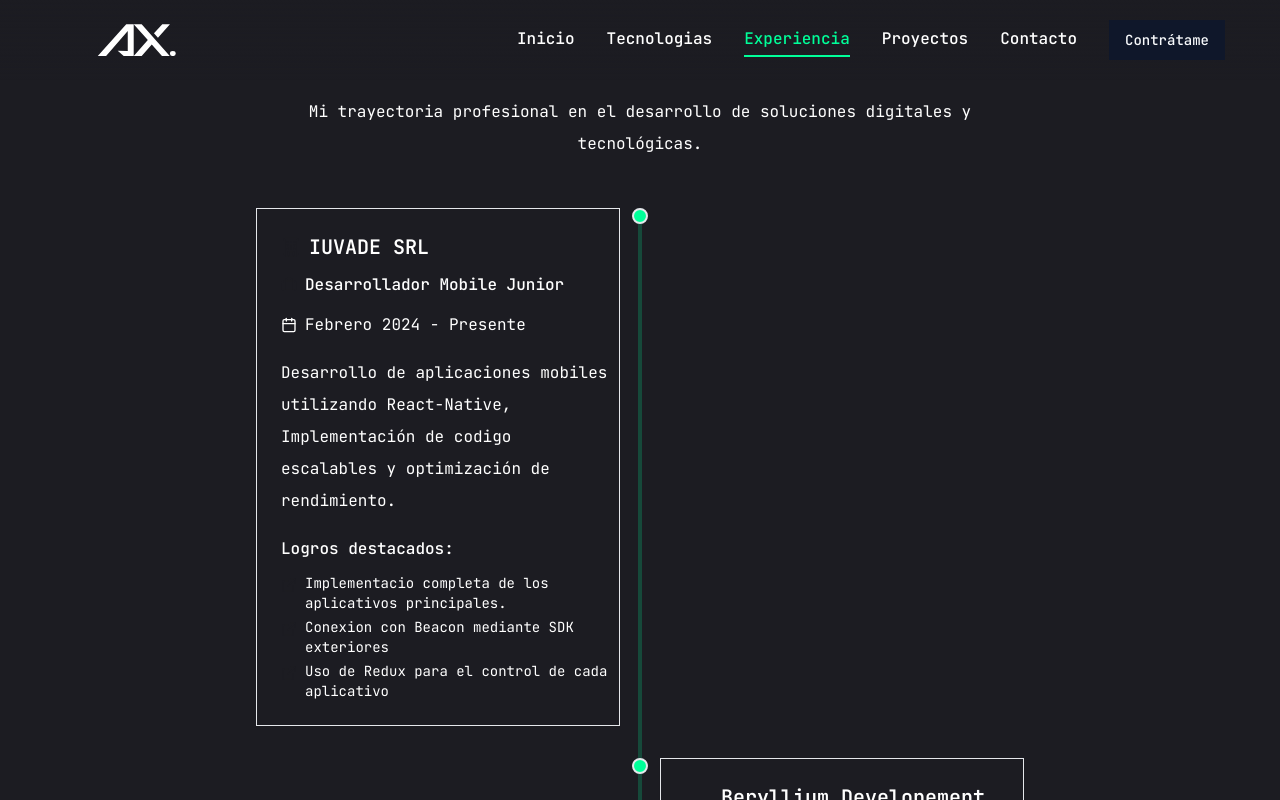
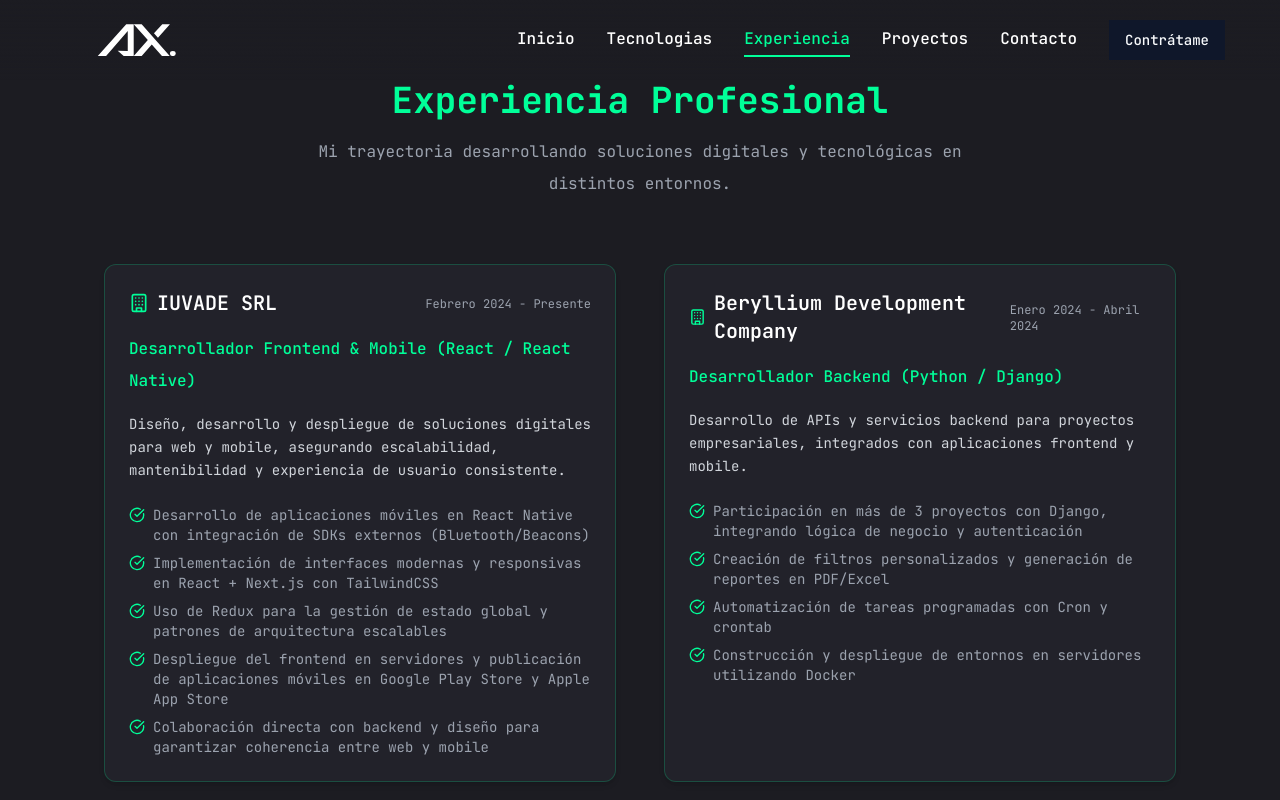
Before and after one commit to AlexChaco/portfolio, a Next.js app: page /experience in a window 1280 px wide. Shown: the top 800 px of the page. Built offline with nearby package versions, Linux system fonts and the light colour scheme.

Commit message:
updated experience and tecnologias

```diff
--- a/src/app/experience/page.tsx
+++ b/src/app/experience/page.tsx
@@ -1,123 +1,112 @@
 "use client";
 import { motion } from "framer-motion";
-import { Briefcase, Calendar, Building, ExternalLink } from "lucide-react";
+import { Briefcase, Calendar, Building, CheckCircle } from "lucide-react";
 
-// Datos de experiencia laboral separados para fácil modificación
 const experienceData = [
   {
     company: "IUVADE SRL",
-    position: "Desarrollador Mobile Junior",
+    position: "Desarrollador Frontend & Mobile (React / React Native)",
     period: "Febrero 2024 - Presente",
     description:
-      "Desarrollo de aplicaciones mobiles utilizando React-Native, Implementación de codigo escalables y optimización de rendimiento. ",
+      "Diseño, desarrollo y despliegue de soluciones digitales para web y mobile, asegurando escalabilidad, mantenibilidad y experiencia de usuario consistente.",
     achievements: [
-      "Implementacio completa de los aplicativos principales.",
-      "Conexion con Beacon mediante SDK exteriores",
-      "Uso de Redux para el control de cada aplicativo",
+      "Desarrollo de aplicaciones móviles en React Native con integración de SDKs externos (Bluetooth/Beacons)",
+      "Implementación de interfaces modernas y responsivas en React + Next.js con TailwindCSS",
+      "Uso de Redux para la gestión de estado global y patrones de arquitectura escalables",
+      "Despliegue del frontend en servidores y publicación de aplicaciones móviles en Google Play Store y Apple App Store",
+      "Colaboración directa con backend y diseño para garantizar coherencia entre web y mobile",
     ],
   },
   {
-    company: "Beryllium Developement Company",
-    position: "Desarrollador Backend",
+    company: "Beryllium Development Company",
+    position: "Desarrollador Backend (Python / Django)",
     period: "Enero 2024 - Abril 2024",
     description:
-      "Desarrollo de APIS de diversos proyectos para posteriormente son usando pro el frontend.",
+      "Desarrollo de APIs y servicios backend para proyectos empresariales, integrados con aplicaciones frontend y mobile.",
     achievements: [
-      "Paticipacion en +3 proyectos realizados en PYTHON/DJANGO",
-      "Creación de filtros, reportes(pdf, excel)",
-      "Utilizacion de Cron y crontab",
+      "Participación en más de 3 proyectos con Django, integrando lógica de negocio y autenticación",
+      "Creación de filtros personalizados y generación de reportes en PDF/Excel",
+      "Automatización de tareas programadas con Cron y crontab",
+      "Construcción y despliegue de entornos en servidores utilizando Docker",
     ],
   },
 ];
 
-const ExperienceSection = () => {
 const containerVariants = {
   hidden: { opacity: 0 },
   visible: {
     opacity: 1,
-      transition: {
-        staggerChildren: 0.3,
-        delayChildren: 0.2,
-      },
+    transition: { staggerChildren: 0.2, delayChildren: 0.2 },
   },
 };
 
 const itemVariants = {
-    hidden: { y: 20, opacity: 0 },
+  hidden: { y: 40, opacity: 0 },
   visible: {
     y: 0,
     opacity: 1,
-      transition: { type: "spring", stiffness: 100 },
+    transition: { type: "spring", stiffness: 80, damping: 12 },
   },
 };
 
+const ExperienceItem = ({ exp }: { exp: (typeof experienceData)[0] }) => (
+  <motion.div
+    variants={itemVariants}
+    whileHover={{ scale: 1.02 }}
+    className="relative flex flex-col gap-4
+               bg-[#22222a] border border-accent/20
+               p-6 rounded-xl shadow-md transition-all hover:shadow-accent/30"
+  >
+    {/* Encabezado */}
+    <div className="flex flex-col md:flex-row md:items-center md:justify-between">
+      <h3 className="text-xl font-semibold text-white flex items-center gap-2">
+        <Building className="w-5 h-5 text-accent" /> {exp.company}
+      </h3>
+      <p className="text-gray-400 text-xs mt-0.5">{exp.period}</p>
+    </div>
+
+    {/* Cargo */}
+    <p className="text-accent font-medium">{exp.position}</p>
+
+    {/* Descripción corta */}
+    <p className="text-gray-300 text-sm leading-relaxed">{exp.description}</p>
+
+    {/* Logros */}
+    <ul className="mt-2 space-y-2">
+      {exp.achievements.map((a, i) => (
+        <li key={i} className="flex items-start gap-2 text-gray-400 text-sm">
+          <CheckCircle className="w-4 h-4 text-accent mt-0.5 flex-shrink-0" />
+          {a}
+        </li>
+      ))}
+    </ul>
+  </motion.div>
+);
+
+const ExperienceSection = () => {
   return (
-    <section className="full-screen pt-24">
+    <section className="relative py-20 bg-primary">
       <motion.div
-        className="container mx-auto px-4 md:px-6"
         initial="hidden"
         animate="visible"
         variants={containerVariants}
+        className="container mx-auto px-4 md:px-8 lg:px-16"
       >
-        <motion.div className="text-center mb-12" variants={itemVariants}>
-          <p className="text-muted-foreground max-w-[700px] mx-auto">
-            Mi trayectoria profesional en el desarrollo de soluciones digitales
-            y tecnológicas.
+        {/* Título */}
+        <motion.div className="text-center mb-16" variants={itemVariants}>
+          <h2 className="text-3xl md:text-4xl font-bold text-accent mb-4">
+            Experiencia Profesional
+          </h2>
+          <p className="text-gray-400 max-w-2xl mx-auto">
+            Mi trayectoria desarrollando soluciones digitales y tecnológicas en
+            distintos entornos.
           </p>
         </motion.div>
 
-        <div className="relative mx-4 md:mx-auto md:max-w-3xl">
-          {/* Línea vertical de la timeline - ahora más visible */}
-          <div className="absolute left-8 md:left-1/2 top-0 bottom-0 w-1 bg-accent/20 -ml-0.5"></div>
-
-          {/* Experiencias */}
-          {experienceData.map((experience, index) => (
-            <motion.div
-              key={`experience-${index}`}
-              className="relative mb-8 pl-16 md:pl-0 md:mb-8"
-              variants={itemVariants}
-            >
-              {/* Punto en la timeline - simplificado */}
-              <div className="absolute left-8 md:left-1/2 top-0 w-4 h-4 rounded-full bg-accent border-2 border-background -ml-2"></div>
-
-              {/* Tarjeta de experiencia */}
-              <div
-                className={`bg-card rounded-lg shadow-sm p-6 border hover:shadow-md transition-shadow duration-300
-                md:w-[calc(50%-20px)]
-                ${index % 2 === 0 ? "md:mr-auto md:pr-1" : "md:ml-auto md:pl-8"}`}
-              >
-                <div className="flex items-center gap-2 mb-2">
-                  <Building className="h-5 w-5 text-primary flex-shrink-0" />
-                  <h3 className="text-xl font-semibold">
-                    {experience.company}
-                  </h3>
-                </div>
-
-                <div className="flex items-center gap-2 mb-2 text-primary-foreground">
-                  <Briefcase className="h-4 w-4 text-primary flex-shrink-0" />
-                  <span className="font-medium">{experience.position}</span>
-                </div>
-
-                <div className="flex items-center gap-2 mb-4 text-muted-foreground">
-                  <Calendar className="h-4 w-4 flex-shrink-0" />
-                  <span>{experience.period}</span>
-                </div>
-
-                <p className="mb-4">{experience.description}</p>
-
-                <div className="space-y-2">
-                  <h4 className="font-medium">Logros destacados:</h4>
-                  <ul className="space-y-1">
-                    {experience.achievements.map((achievement, i) => (
-                      <li key={i} className="flex items-start gap-2">
-                        <ExternalLink className="h-4 w-4 text-primary mt-1 flex-shrink-0" />
-                        <span className="text-sm">{achievement}</span>
-                      </li>
-                    ))}
-                  </ul>
-                </div>
-              </div>
-            </motion.div>
+        {/* Items */}
+        <div className="grid grid-cols-1 md:grid-cols-2 gap-8 md:gap-12">
+          {experienceData.map((exp, i) => (
+            <ExperienceItem key={i} exp={exp} />
           ))}
         </div>
       </motion.div>
--- a/src/app/page.tsx
+++ b/src/app/page.tsx
@@ -8,7 +8,7 @@
 
   return (
     <section className="full-screen pt-24">
-      <div className="container mx-auto h-full">
+      <div className="container mx-auto px-4 md:px-6">
         <div className="flex flex-col  xl:flex-row justify-between items-center  xl:pt-8 xl:pb-24">
           <div className="text-center xl:text-left order-2 xl:order-none">
             <span className="text-xl">{data.title}</span>
--- a/src/lib/data.ts
+++ b/src/lib/data.ts
@@ -18,7 +18,7 @@
   stats: {
     experience: {
       name: "Años de experiencia",
-      value: 1,
+      value: 2,
     },
     projects: {
       name: "Proyectos",
```
Also changed, not shown: src/app/tecnologias/page.tsx (+13 -9 lines). Lines whose indentation alone changed are shown as unchanged.
